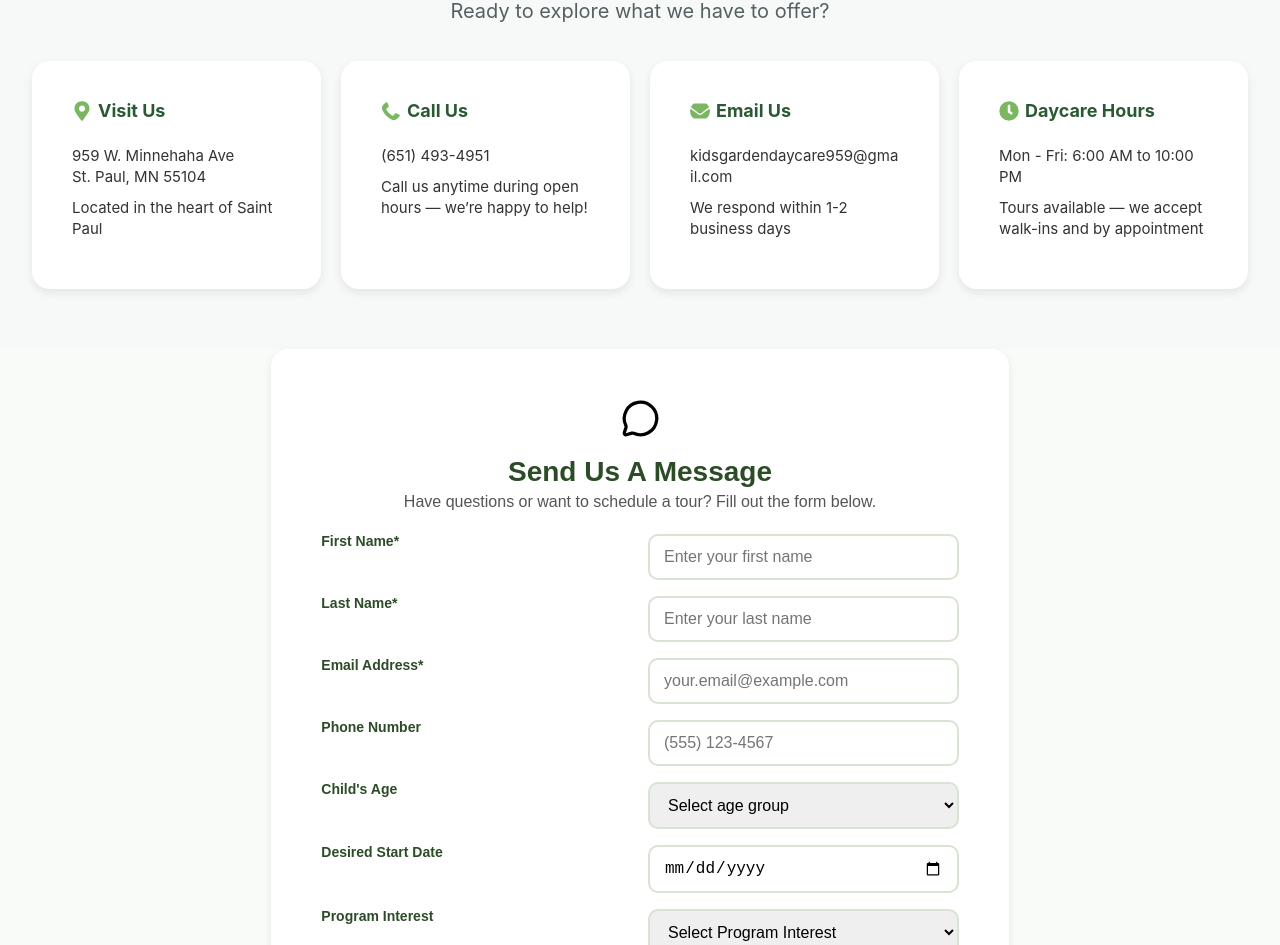
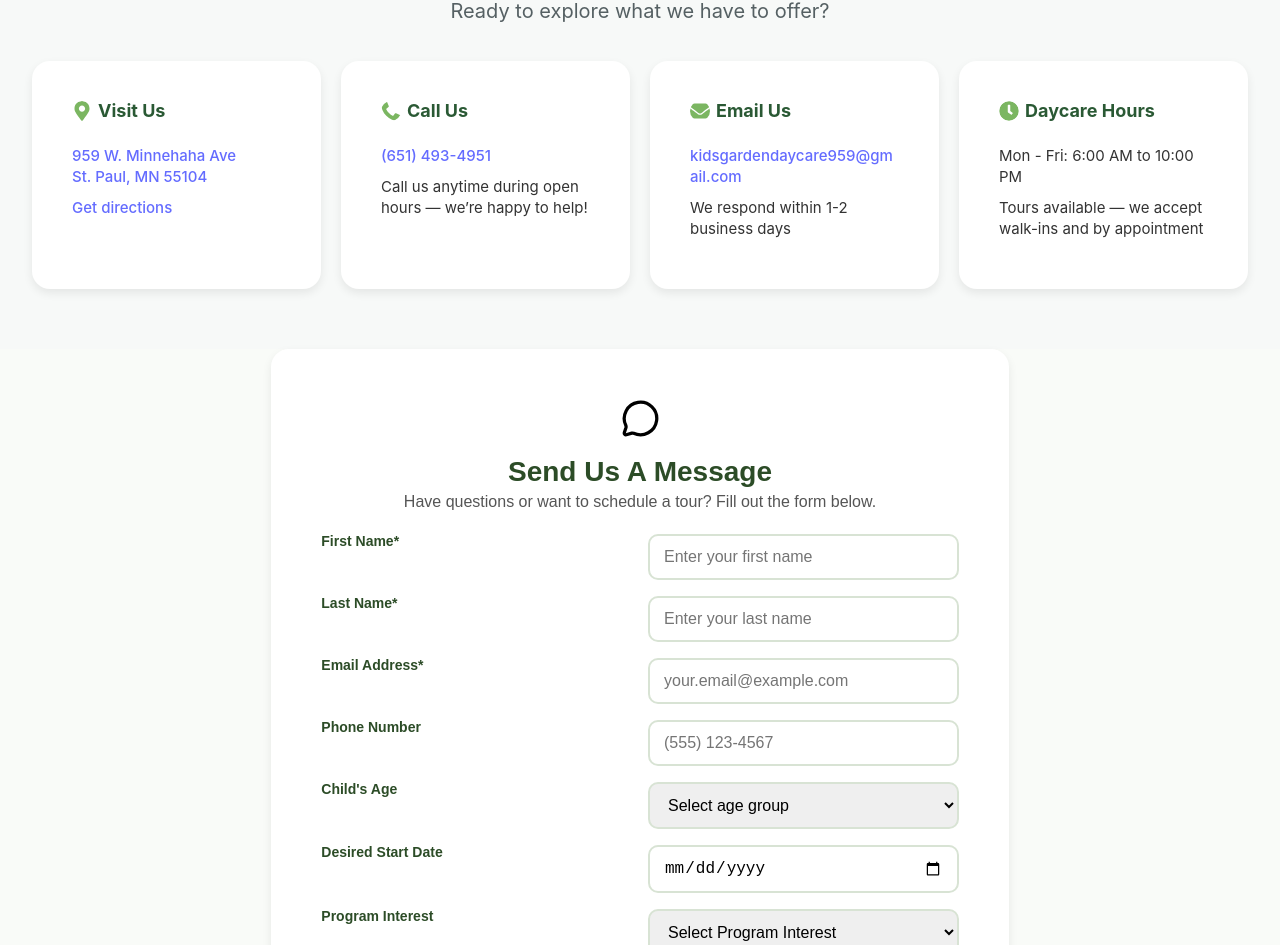
Before and after one commit to Samjamhas10/kids-garden-daycare, a React (Vite) app: page / in a window 1280 px wide. Shown: the part 2954-3899 px from the top of the page. Built offline with nearby package versions, Linux system fonts and the light colour scheme.

Commit message:
feat: make contact info clickable

```diff
--- a/src/components/ContactSection/ContactSection.jsx
+++ b/src/components/ContactSection/ContactSection.jsx
@@ -2,6 +2,10 @@ import { FaPhone, FaEnvelope, FaMapMarkerAlt, FaClock } from "react-icons/fa";
 import "./ContactSection.css";
 
 function ContactSection() {
+  const addressLines = ["959 W. Minnehaha Ave", "St. Paul, MN 55104"];
+  const addressQuery = encodeURIComponent(addressLines.join(" "));
+  const mapsHref = `https://www.google.com/maps/search/?api=1&query=${addressQuery}`;
+
   return (
     <section
       id="contact"
@@ -19,18 +23,27 @@ function ContactSection() {
           <p className="contact__subheading">
             Ready to explore what we have to offer?
           </p>
+
           <div className="contact__list">
             <div className="contact__card">
               <h3>
                 <FaMapMarkerAlt className="contact__icon" />
                 Visit Us
               </h3>
+
               <address>
-                959 W. Minnehaha Ave
-                <br />
-                St. Paul, MN 55104
+                <a href={mapsHref} target="_blank" rel="noreferrer">
+                  {addressLines[0]}
+                  <br />
+                  {addressLines[1]}
+                </a>
               </address>
-              <p>Located in the heart of Saint Paul</p>
+
+              <p>
+                <a href={mapsHref} target="_blank" rel="noreferrer">
+                  Get directions
+                </a>
+              </p>
             </div>
 
             <div className="contact__card">
@@ -38,7 +51,9 @@ function ContactSection() {
                 <FaPhone className="contact__icon contact__icon-flip" />
                 Call Us
               </h3>
-              <p>(651) 493-4951</p>
+              <p>
+                <a href="tel:+16514934951">(651) 493-4951</a>
+              </p>
               <p>Call us anytime during open hours — we’re happy to help!</p>
             </div>
 
@@ -47,7 +62,11 @@ function ContactSection() {
                 <FaEnvelope className="contact__icon" />
                 Email Us
               </h3>
-              <p>kidsgardendaycare959@gmail.com</p>
+              <p>
+                <a href="mailto:kidsgardendaycare959@gmail.com">
+                  kidsgardendaycare959@gmail.com
+                </a>
+              </p>
               <p>We respond within 1-2 business days</p>
             </div>
 
```
